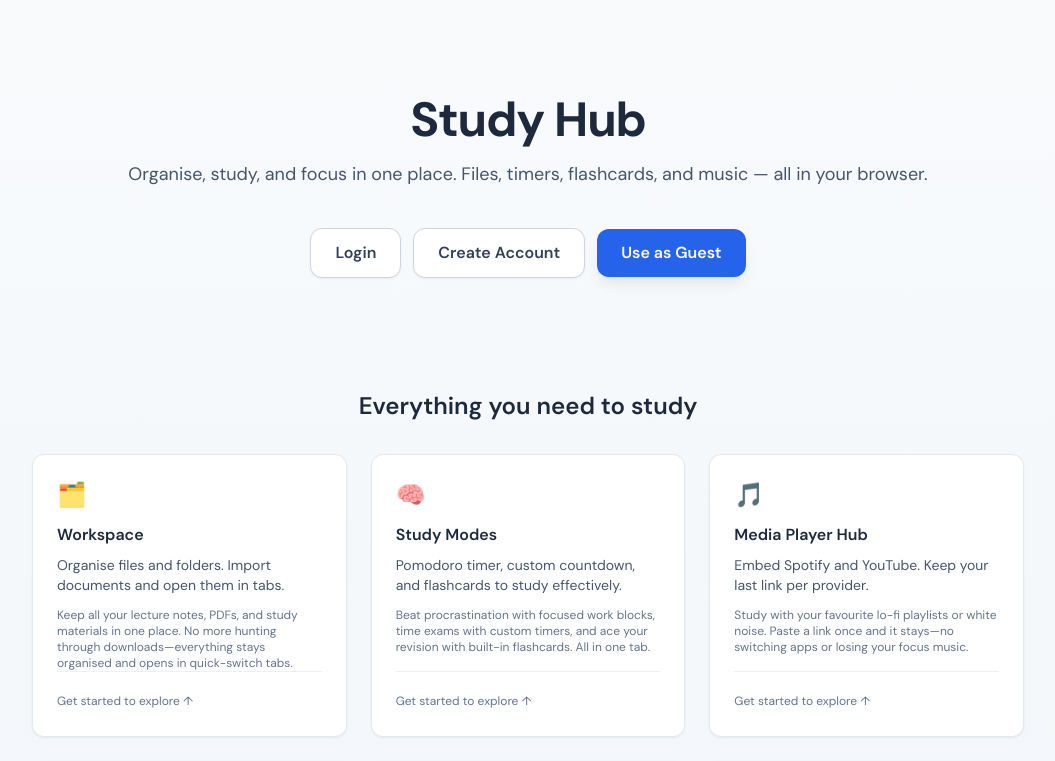
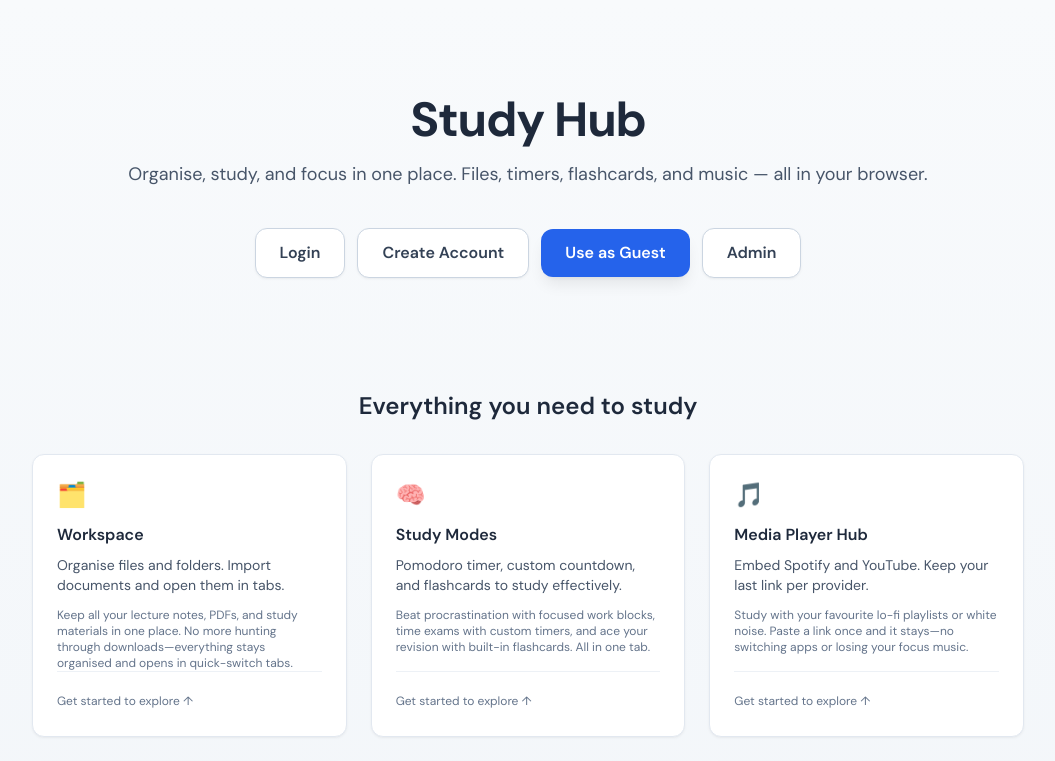
Before and after one commit to WJ-42/StudyHub-AstonHack11, a React (Vite) app: page / in a window 1280 px wide. Shown: the top 761 px of the page, without its empty margins (112-1167 px from the left). Built offline with nearby package versions, Linux system fonts and the light colour scheme; no server answers.

Commit message:
feat: add Admin button to landing page

```diff
--- a/src/routes/Landing.tsx
+++ b/src/routes/Landing.tsx
@@ -400,6 +400,12 @@ export function Landing() {
             >
               Use as Guest
             </button>
+            <a
+              href="/admin/login"
+              className="rounded-xl border border-slate-300 bg-white px-6 py-3 font-semibold text-slate-700 shadow-sm transition-all duration-200 hover:-translate-y-0.5 hover:bg-slate-50 hover:shadow-md active:translate-y-0 dark:border-slate-600 dark:bg-slate-800 dark:text-slate-200 dark:hover:bg-slate-700"
+            >
+              Admin
+            </a>
           </div>
         </section>
 
```
